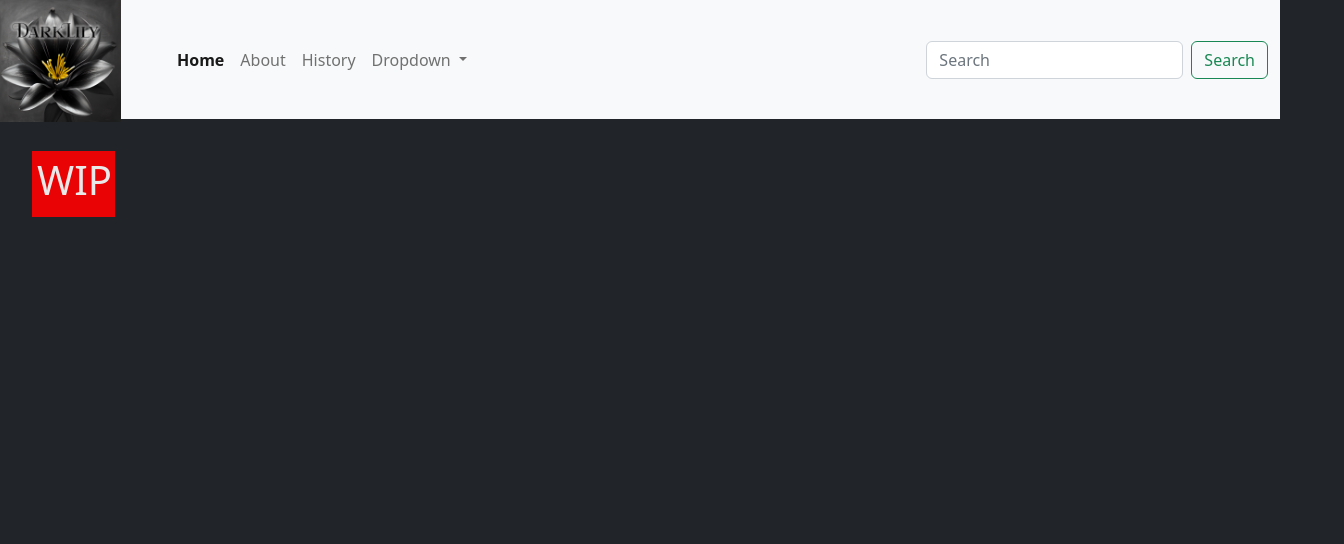
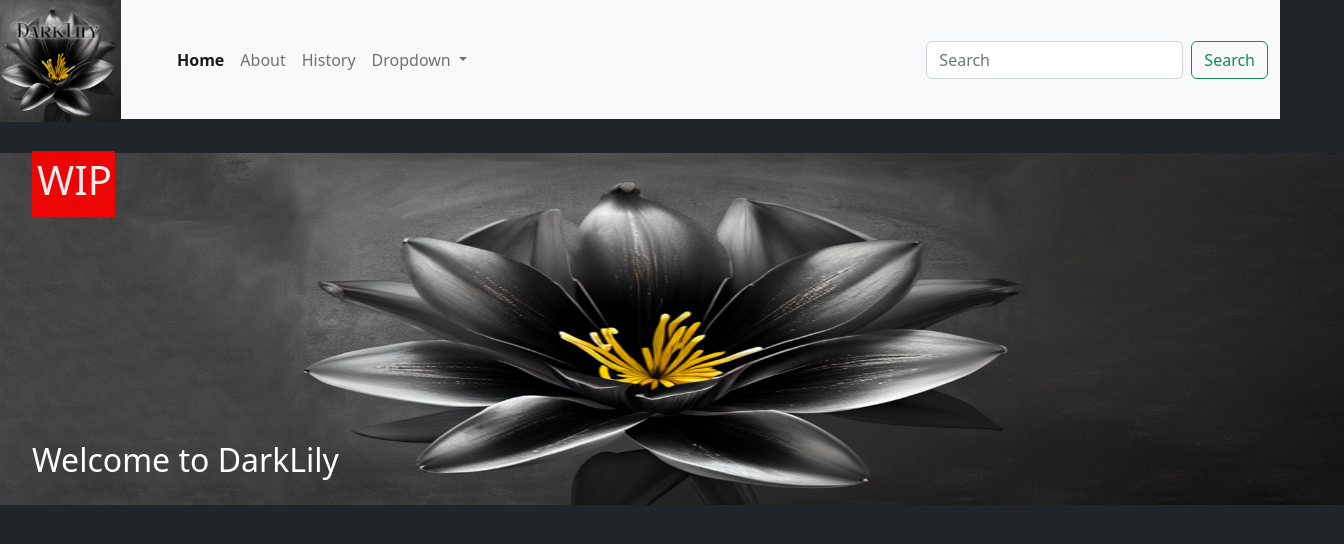
Before and after one commit to Mare94/darklily, a website: page index.html in a window 1280 px wide. Shown: the whole page, 1344 px wide, since content can reach past the window. Drawn offline with nearby package versions, Linux system fonts and the light colour scheme.

Commit message:
added banner, welcome text

```diff
--- a/index.html
+++ b/index.html
@@ -54,6 +54,14 @@
 
         <div class="wip"><h1>WIP</h1></div>
 
+        <div class="w-auto banner-container">
+          <img class="banner-img w-100" src="/assets/img/DarkLily-banner.png" alt="a dark lily">
+        </div>
+
+        <div>
+          <h2>Welcome to DarkLily</h2>
+        </div>
+
     </main>
 
 </body>
```
Also changed, not shown: dist/css/style.css.
